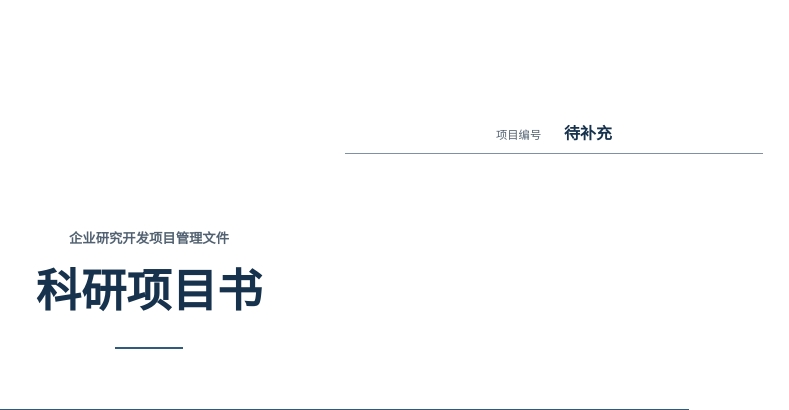
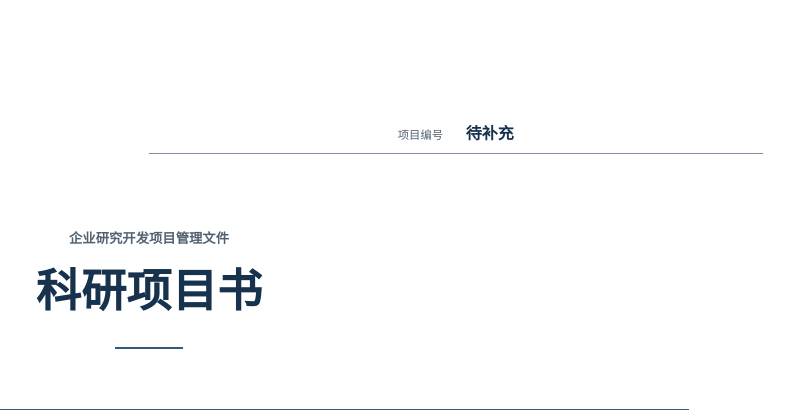
Before and after one commit to brucelee-bot/Claude-demo, a Python web app: template templates/application_gaoxin_rd_project_print.html in a window 1280 px wide. Shown: the top 410 px of the page, without its empty margins (491-1280 px from the left). Run offline with Jinja, Linux system fonts and the light colour scheme; the template is opened without the code that fills it, so the values that code supplies are empty.

Commit message:
Fix RD cover project number rule alignment

```diff
--- a/templates/application_gaoxin_rd_project_print.html
+++ b/templates/application_gaoxin_rd_project_print.html
@@ -16,19 +16,22 @@
       page-break-after: always;
     }
     .rd-project-document table.cover-code-row {
-      width: 34%;
-      margin: 0 0 20mm auto;
+      width: 100%;
+      margin: 0 0 20mm;
       border: 0;
-      border-bottom: 0.75pt solid #7f91a3;
     }
     .rd-project-document table.cover-code-row td {
-      padding: 1.5mm 1mm 2mm;
+      padding: 0;
       border: 0;
       background-color: #ffffff;
+      vertical-align: middle;
+    }
+    .rd-project-document table.cover-code-row .cover-code-cell {
+      padding: 1.5mm 1mm 2mm;
+      border-bottom: 0.75pt solid #7f91a3;
       color: #526171;
       font-size: 8.5pt;
       line-height: 1.4;
-      vertical-align: middle;
       text-align: right;
     }
     .rd-project-document table.cover-code-row .cover-code-value {
@@ -218,10 +221,11 @@
   {%- endmacro %}
 
   <section class="cover-page">
-    <table class="cover-code-row" data-pymupdf-widths="100">
+    <table class="cover-code-row" data-pymupdf-widths="66,34">
       <tbody>
         <tr>
-          <td>项目编号&emsp;&emsp;<span class="cover-code-value">{{ project.project_no or '待补充' }}</span></td>
+          <td class="cover-code-spacer"></td>
+          <td class="cover-code-cell">项目编号&emsp;&emsp;<span class="cover-code-value">{{ project.project_no or '待补充' }}</span></td>
         </tr>
       </tbody>
     </table>
```
Also changed, not shown: tests/test_rd_project_book.py (+9 -2 lines).
